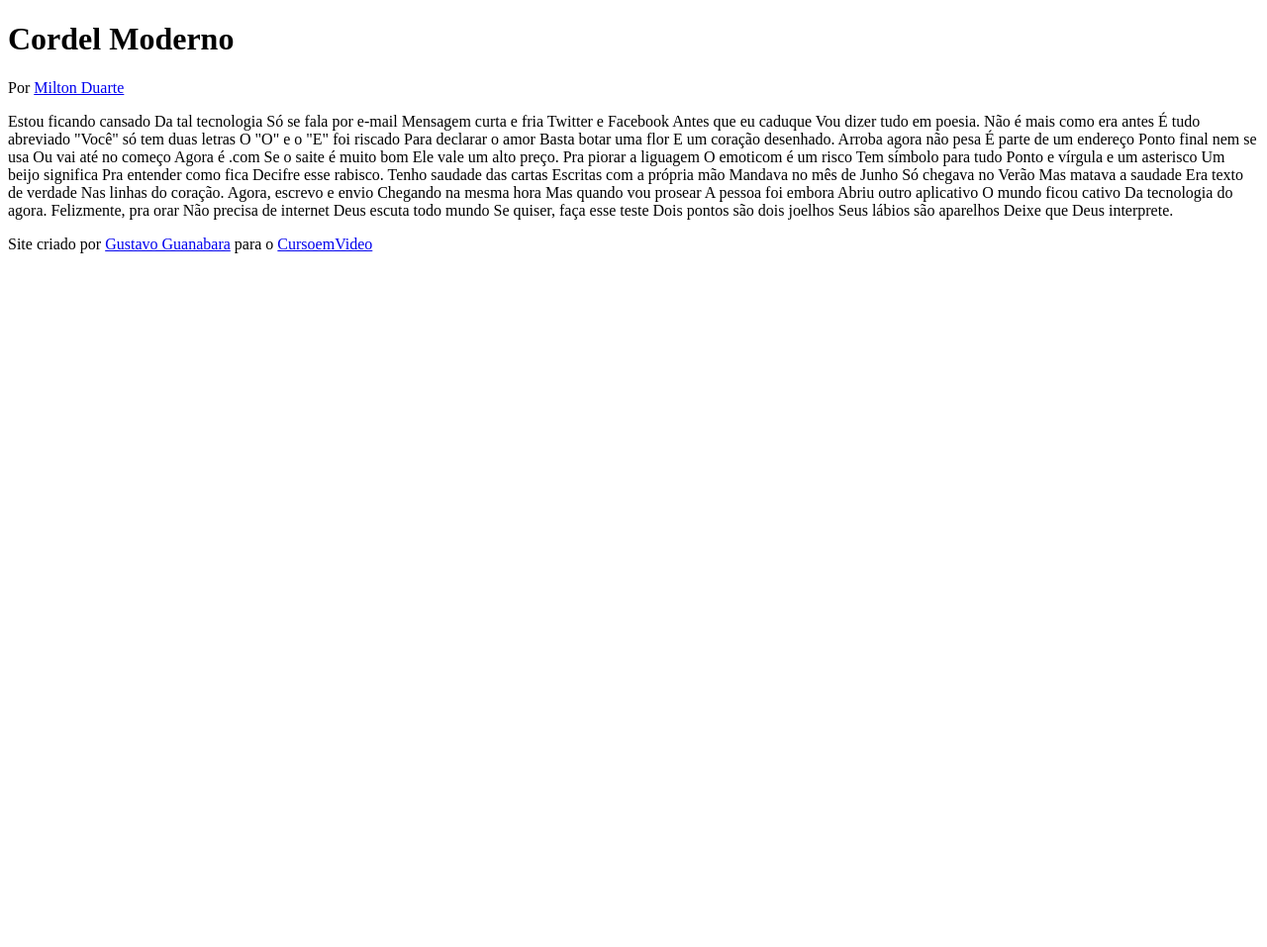
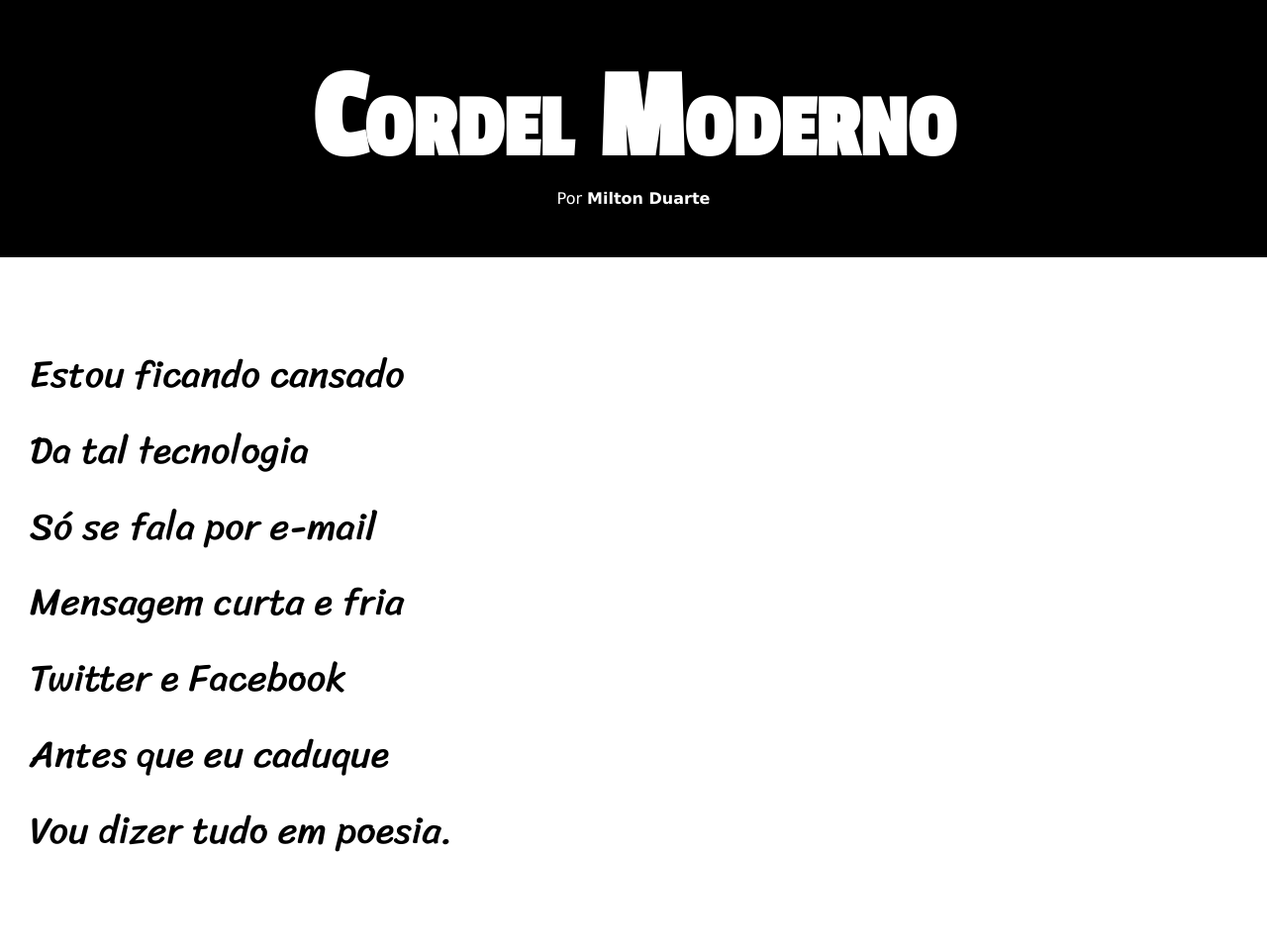
Before and after one commit to netomeloo/html-css, a plain HTML site: page desafios/desafio 12 módulo 3/index.html in a window 1280 px wide. Shown: the top 957 px of the page at 99% size. Before the commit the page ends 800 px from the top, so only its background shows below. Drawn offline with Linux system fonts and the light colour scheme.

Commit message:
desafio 12 concluído

```diff
--- /dev/null
+++ b/desafios/desafio 12 módulo 3/estilo/style.css
@@ -0,0 +1,101 @@
+@charset "UTF-8";
+
+@import url('https://fonts.googleapis.com/css2? family= Passion+One & display=swap');
+
+@import
+url('https://fonts.googleapis.com/css2?family= Sriracha & display=swap');
+
+:root {
+    --fonte1: Verdana, Geneva, Tahoma, sans-serif;
+    --fonte2: 'Passion One', cursive;
+    --fonte3: 'Sriracha', cursive;
+
+}
+
+* {
+    margin: 0px;
+    padding: 0px;
+}
+
+html, body {
+    min-height: 100vh;
+    background-color: darkgray;
+    font-family: var(--fonte1);
+}
+
+header {
+    background-color: black;
+    color: white;
+    text-align: center;
+}
+
+header > h1 {
+    padding-top: 50px;
+    font-variant: small-caps;
+    font-family: var(--fonte2);
+    font-size: 10vw;
+}
+
+header > p {
+    padding-bottom: 50px;
+}
+
+header a, footer a {
+    color: white;
+    text-decoration: none;
+    font-weight: bolder;
+}
+
+header a:hover, footer a:hover {
+    text-decoration: underline;
+}
+
+section {
+    padding-top: 10vh;
+    padding-bottom: 10vh;
+    line-height: 2em;
+    padding-left: 30px;
+    font-family: var(--fonte3);
+    font-size: 3vw;
+}
+
+section > p {
+    padding-bottom: 2em;
+}
+
+section.normal {
+    background-color: white;
+    color: black;
+}
+
+section.imagem {
+    background-color: rgb(63, 63, 63);
+    color: white;
+    box-shadow: inset 6px 6px 13px 0px black;
+    background-size: cover;
+    background-attachment: fixed;
+}
+
+section.imagem > p {
+background-color: rgba(0, 0, 0, 0.438);
+padding: 5px;
+display: inline-block;
+text-shadow: 2px 2px black;
+}
+
+section#img01 {
+background-image: url('../imagens/background001.jpg');
+background-position: right center;
+}
+
+section#img02 {
+background-image: url('../imagens/background002.jpg');
+background-position: right center;
+}
+
+footer {
+    background-color: black;
+    color: white;
+    text-align: center;
+    padding: 10px;
+}
--- a/desafios/desafio 12 módulo 3/index.html
+++ b/desafios/desafio 12 módulo 3/index.html
@@ -5,6 +5,7 @@
     <meta http-equiv="X-UA-Compatible" content="IE=edge">
     <meta name="viewport" content="width=device-width, initial-scale=1.0">
     <title>Cordel Moderno</title>
+    <link rel="stylesheet" href="estilo/style.css">
 </head>
 <body>
         <header>
@@ -13,67 +14,87 @@
         </header>
 
 
-    Estou ficando cansado
-    Da tal tecnologia
-    Só se fala por e-mail
-    Mensagem curta e fria
-    Twitter e Facebook
-    Antes que eu caduque
-    Vou dizer tudo em poesia.
+    <section class="normal">
+        <p>
+            Estou ficando cansado <br>
+            Da tal tecnologia <br>
+            Só se fala por e-mail <br>
+            Mensagem curta e fria <br>
+            Twitter e Facebook <br>
+            Antes que eu caduque <br>
+            Vou dizer tudo em poesia.
+        </p>
+    </section>
+
+    <section class="imagem" id="img01">
+        <p>
+            Não é mais como era antes <br>
+            É tudo abreviado <br>
+            "Você" só tem duas letras <br>
+            O "O" e o "E" foi riscado <br>
+            Para declarar o amor <br>
+            Basta botar uma flor <br>
+            E um coração desenhado.
+        </p>
+    </section>
+
+    <section class="normal">
+        <p>
+            Arroba agora não pesa <br>
+            É parte de um endereço <br>
+            Ponto final nem se usa <br>
+            Ou vai até no começo <br>
+            Agora é .com <br>
+            Se o saite é muito bom <br>
+            Ele vale um alto preço.
+        </p>
+
+        <p>
+            Pra piorar a liguagem  <br>
+            O emoticom é um risco <br>
+            Tem símbolo para tudo <br>
+            Ponto e vírgula e um asterisco <br>
+            Um beijo significa <br>
+            Pra entender como fica <br>
+            Decifre esse rabisco.
+        </p>
+    </section>
 
 
-    Não é mais como era antes
-    É tudo abreviado
-    "Você" só tem duas letras
-    O "O" e o "E" foi riscado
-    Para declarar o amor
-    Basta botar uma flor
-    E um coração desenhado.
+    <section class="imagem" id="img02">
+        <p>
+            Tenho saudade das cartas  <br>
+            Escritas com a própria mão <br>
+            Mandava no mês de Junho <br>
+            Só chegava no Verão <br>
+            Mas matava a saudade <br>
+            Era texto de verdade <br>
+            Nas linhas do coração.
+        </p>
+    </section>
 
 
-    Arroba agora não pesa
-    É parte de um endereço
-    Ponto final nem se usa
-    Ou vai até no começo
-    Agora é .com
-    Se o saite é muito bom
-    Ele vale um alto preço.
+    <section class="normal">
+        <p>
+            Agora, escrevo e envio <br>
+            Chegando na mesma hora <br>
+            Mas quando vou prosear <br>
+            A pessoa foi embora <br>
+            Abriu outro aplicativo <br>
+            O mundo ficou cativo <br>
+            Da tecnologia do agora.
+        </p>
 
-
-    Pra piorar a liguagem
-    O emoticom é um risco
-    Tem símbolo para tudo
-    Ponto e vírgula e um asterisco
-    Um beijo significa
-    Pra entender como fica
-    Decifre esse rabisco.
-
-
-    Tenho saudade das cartas
-    Escritas com a própria mão
-    Mandava no mês de Junho
-    Só chegava no Verão
-    Mas matava a saudade
-    Era texto de verdade
-    Nas linhas do coração.
-
-
-    Agora, escrevo e envio
-    Chegando na mesma hora
-    Mas quando vou prosear
-    A pessoa foi embora
-    Abriu outro aplicativo
-    O mundo ficou cativo
-    Da tecnologia do agora.
-
-
-    Felizmente, pra orar
-    Não precisa de internet
-    Deus escuta todo mundo
-    Se quiser, faça esse teste
-    Dois pontos são dois joelhos
-    Seus lábios são aparelhos
-    Deixe que Deus interprete.
+        <p>
+            Felizmente, pra orar <br>
+            Não precisa de internet <br>
+            Deus escuta todo mundo <br>
+            Se quiser, faça esse teste <br>
+            Dois pontos são dois joelhos <br>
+            Seus lábios são aparelhos <br>
+            Deixe que Deus interprete.
+        </p>
+    </section>
 
 
     <footer>
```
